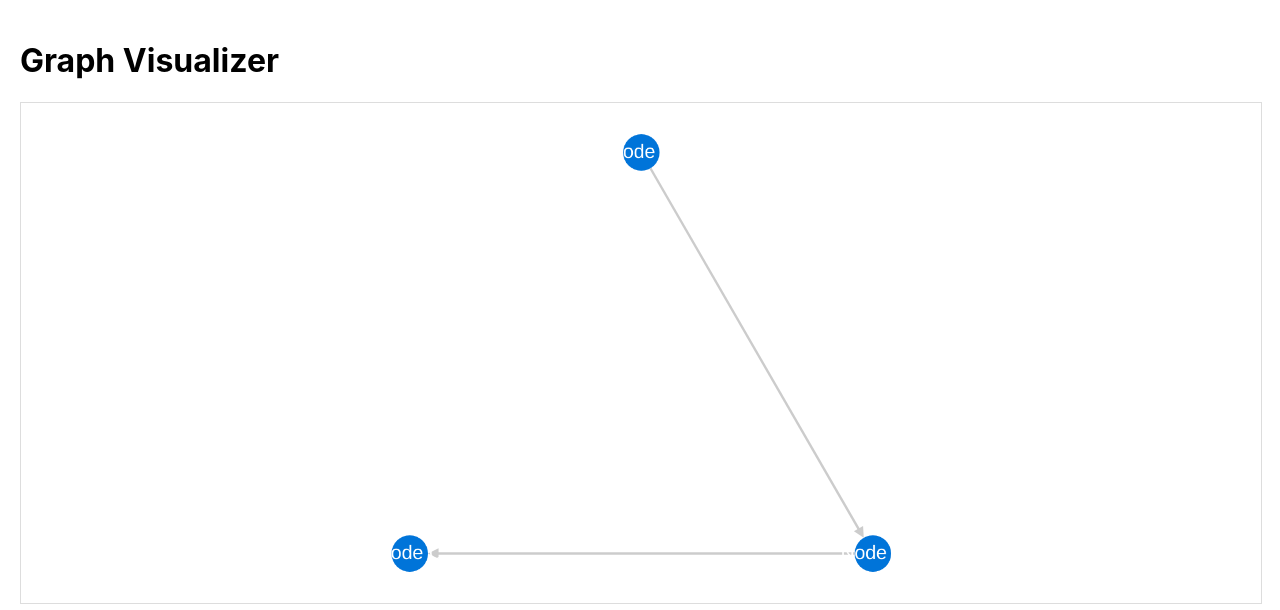
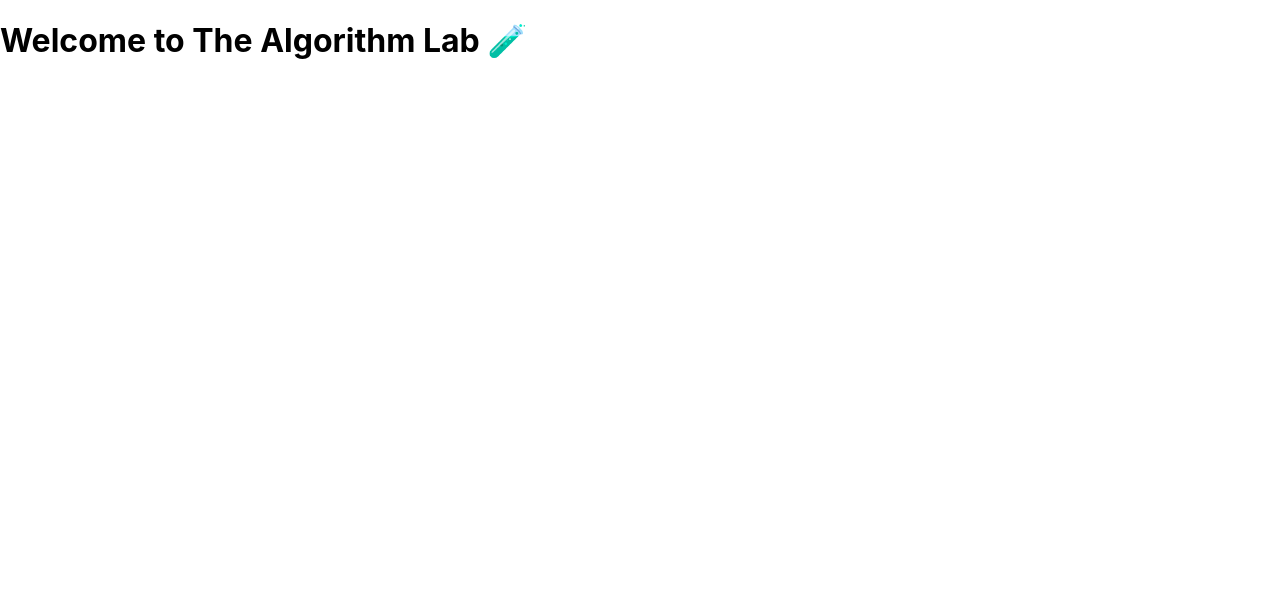
Before and after one commit to Jefernater58/TheAlgorithmLab, a React (Create React App) app in the folder frontend/: page /home in a window 1280 px wide. Shown: the top 610 px of the page. Built offline with nearby package versions, Linux system fonts and the light colour scheme; no server answers.

Commit message:
Added router to App.js

```diff
--- a/frontend/package.json
+++ b/frontend/package.json
@@ -10,6 +10,7 @@
     "cytoscape": "^3.32.0",
     "react": "^19.1.0",
     "react-dom": "^19.1.0",
+    "react-router-dom": "^7.6.2",
     "react-scripts": "5.0.1",
     "web-vitals": "^2.1.4"
   },
--- a/frontend/src/App.js
+++ b/frontend/src/App.js
@@ -1,36 +1,16 @@
-import logo from './logo.svg';
-import './App.css';
-import { useEffect, useState } from "react";
-import GraphView from "./components/GraphView";
+import { BrowserRouter as Router, Routes, Route, Navigate } from "react-router-dom";
+import Home from "./pages/Home";
+import Pathfinding from "./pages/Pathfinding";
 
-function App() {
-    useEffect(() => {
-        fetch(`${process.env.REACT_APP_API_URL}/api/hello`)
-            .then((res) => res.json())
-            .then((data) => console.log(data));
-    }, []);
-
-    const [graphData, setGraphData] = useState([]);
-
-    // Simulate getting graph data from Flask
-    useEffect(() => {
-        // You can later replace this with a real fetch from Flask
-        const exampleGraph = [
-            { data: { id: 'a', label: 'Node A' } },
-            { data: { id: 'b', label: 'Node B' } },
-            { data: { id: 'c', label: 'Node C' } },
-            { data: { source: 'a', target: 'b' } },
-            { data: { source: 'b', target: 'c' } },
-        ];
-        setGraphData(exampleGraph);
-    }, []);
-
+export default function App() {
     return (
-        <div style={{ padding: 20 }}>
-            <h1>Graph Visualizer</h1>
-            <GraphView elements={graphData} />
-        </div>
+        <Router>
+            <Routes>
+                <Route path="/" element={<Navigate to="/home" replace />} />
+                <Route path="/home" element={<Home />} />
+                <Route path="/pathfinding" element={<Pathfinding />} />
+                {/* Add more pages here */}
+            </Routes>
+        </Router>
     );
 }
-
-export default App;
--- /dev/null
+++ b/frontend/src/pages/Home.js
@@ -0,0 +1,3 @@
+export default function Home() {
+    return <h1>Welcome to The Algorithm Lab 🧪</h1>;
+}
--- /dev/null
+++ b/frontend/src/pages/Pathfinding.js
@@ -0,0 +1,3 @@
+export default function Pathfinding() {
+    return <h1>Pathfinding Visualizer</h1>;
+}
```
Also changed, not shown: frontend/vercel.json (added), 1 other file (tests, documents, lock files or other folders).
